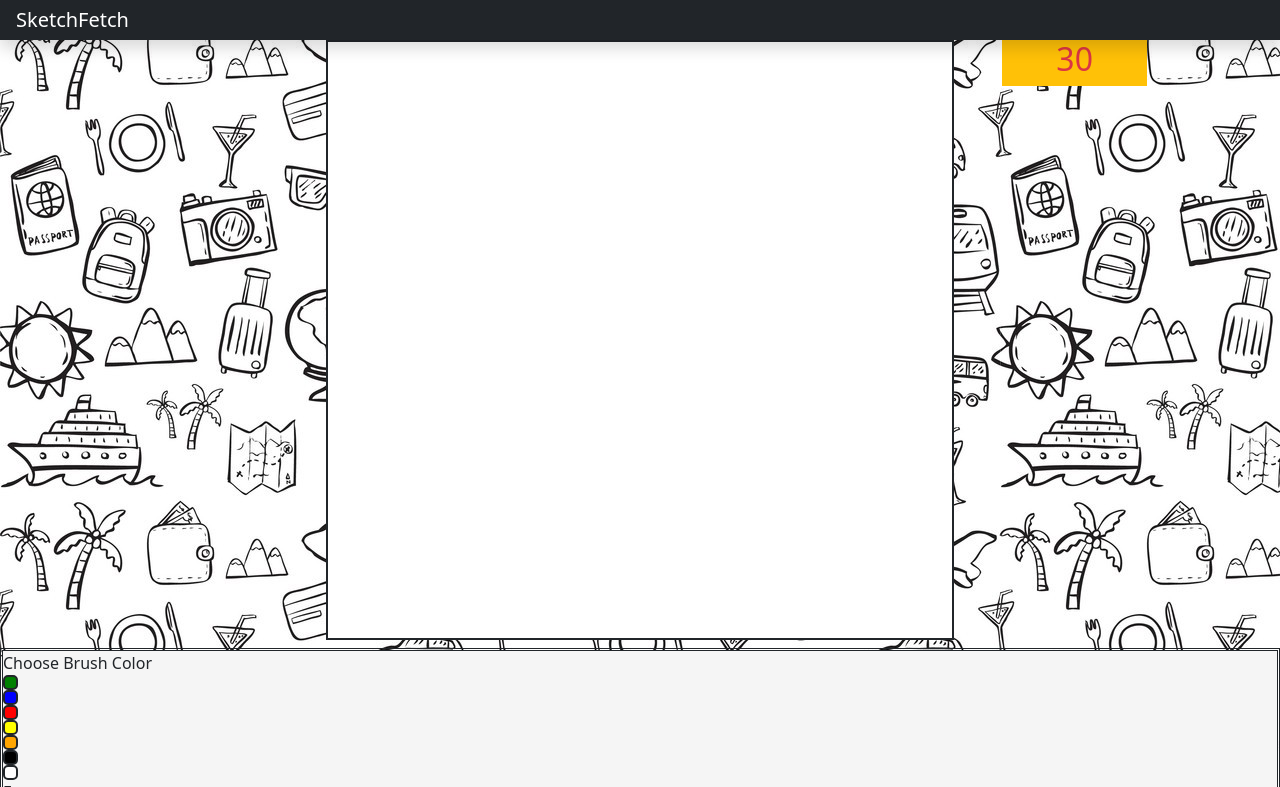
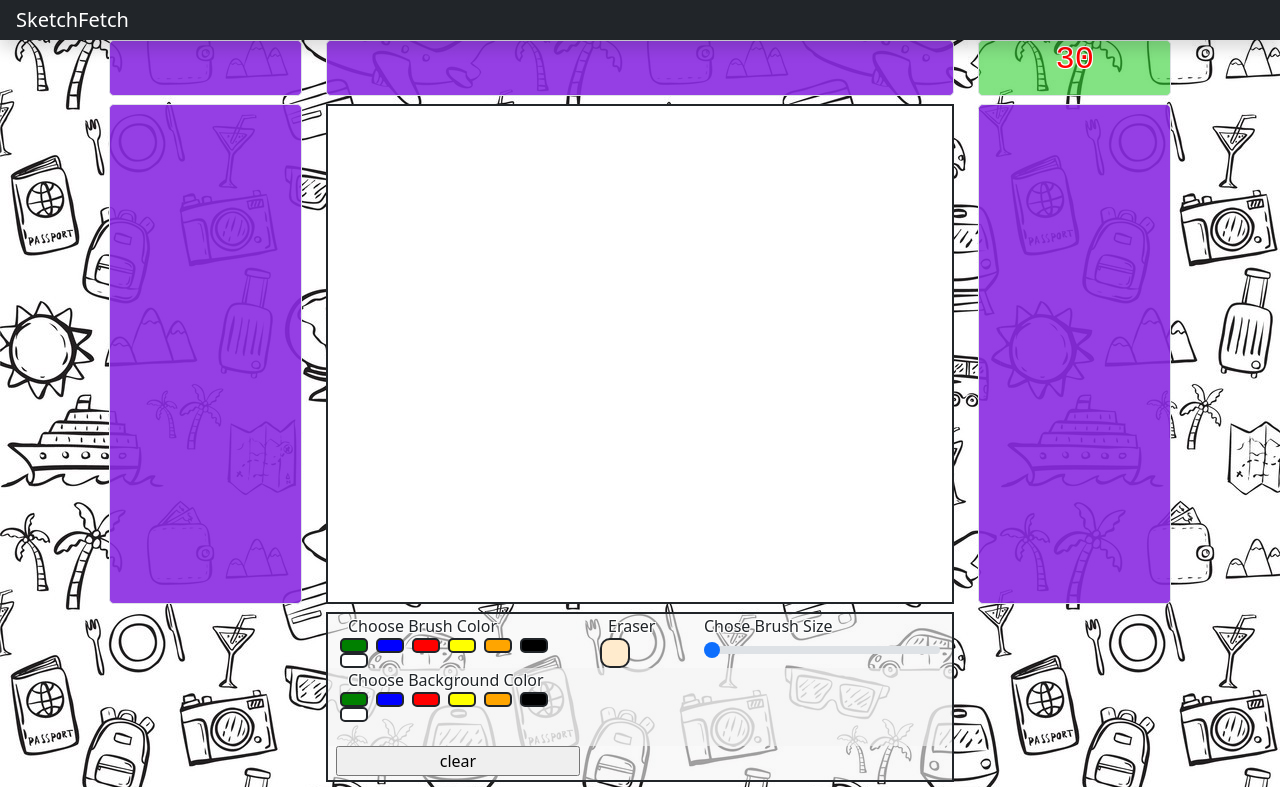
Before and after one commit to sebab2101/SketchFetch, a website: page public/index.html in a window 1280 px wide. Both pictures are taken after a click on the button "draw". Shown: the top 787 px of the page. Drawn offline with nearby package versions, Linux system fonts and the light colour scheme; no server answers.

Commit message:
better ui

```diff
--- a/public/default.css
+++ b/public/default.css
@@ -5,7 +5,7 @@
 
 #drawBox
 {
-    border-style:double;
+    border:2px solid;;
 }
 
 .colorSelectBox
@@ -24,10 +24,11 @@
     width:30px;
     height:30px;
     border:2px solid;
+    background-color: blanchedalmond;
 }
 
 #drawBrushBox, #drawBackgroundBox, #drawButtonBox{
-    background-color: whitesmoke;
+    background-color:rgba(245,245,245,0.6);
 }
 
 #green-brush,#green-bg
@@ -74,10 +75,30 @@ canvas {
     margin-right: auto;
     display: block;
     width: 100%;
-    height: 600px;
+    height: 500px;
 }
 
 body {
     background-image: url("images/back.jpg");
     background-repeat: repeat-xy;
 }
+
+#timerBox{
+    background-color:rgb(49, 209, 49,0.6);
+    font-family: monospace;
+    color:red;
+    border: 2px;
+    border-radius: 5;
+
+}
+
+.whiteBlack {
+	text-shadow: -1px -1px 0 #fff, 1px -1px 0 #fff, -1px 1px 0 #fff, 1px 1px 0 #fff;
+    /* background-color: rgba(255,255,255, 0.5); */
+}
+
+.roundBlock{
+    background-color:rgba(138, 43, 226,0.9);
+    height:100%;
+
+}
--- a/public/index.html
+++ b/public/index.html
@@ -14,16 +14,20 @@
         </header>
         <div class="row mb-2">
             <div class="col-md-1"></div>
-            <div class="col-md-2"></div>
-            <div class="col-md-6" id="canvas-wrap">
-                <div>
-                    <canvas  id="canvasArea"></canvas>
+            <div class="col-md-2">
+                <div id="RankingLabel" class = "mx-0 mb-2 border rounded-3 roundBlock">
+
                 </div>
             </div>
-            <div class ="col-md-2">
-                <div class = "row mb-2">
+            <div class="col-md-6">
+                <div id="guessProgressBar" class = "row mx-0 mb-2 border rounded-3 roundBlock">
+
+                </div>
+            </div>
+            <div class="col-md-2">
+                <div id="timerBox" class = "row mx-0 mb-2 border rounded-3 roundBlock">
                     <div class= "col-md-2"></div>
-                    <div class = "col-md-8 text-monospace text-danger bg-warning text-center" >
+                    <div class = "col-md-8 text-monospace text-center rounded whiteBlack" >
                         <h2 id = "timer">
 
                         </h2>
@@ -31,48 +35,89 @@
                 </div>
             </div>
         </div>
-        <div id = "drawBox">
+        <div class="row mb-2">
+            <div class="col-md-1"></div>
+            <div class="col-md-2">
+                <div id= "rankBox" class ="row mb-2 mx-0 border rounded-3 roundBlock">
+
+                </div>
+            </div>
+            <div class="col-md-6" id="canvas-wrap">
+                <div>
+                    <canvas  id="canvasArea"></canvas>
+                </div>
+            </div>
+            <div class ="col-md-2">
+                <div id= "chatBox" class ="row mb-2 mx-0 border rounded-3 roundBlock">
+
+                </div>
+            </div>
+        </div>
+        <div class = "row mb-2">
+            <div class="col-md-1"></div>
+            <div class="col-md-2"></div>
+            <div  class ="col-md-6">
+                <div id = "drawBox" class="px-0 py-0">
                     <div id = "drawBrushBox">
-                <div id = "brushColorSelect">
-                    <div>Choose Brush Color</div>
-                    <div id="green-brush" class="colorSelectBox"></div>
-                    <div id="blue-brush" class="colorSelectBox"></div>
-                    <div id="red-brush" class="colorSelectBox"></div>
-                    <div id="yellow-brush" class="colorSelectBox"></div>
-                    <div id="orange-brush" class="colorSelectBox"></div>
-                    <div id="black-brush" class="colorSelectBox"></div>
-                    <div id="white-brush" class="colorSelectBox"></div>
-                    <div>Eraser</div>
-                    <div id="eraser-brush" class="colorSelectBoxBig"></div>
+                        <div class="row mx-auto">
+                            <div class="col-md-5">
+                                <div  id="brushColorSelect"  class="row px-2">
+                                    <div  class="whiteBlack">Choose Brush Color</div>
+                                    <div id="green-brush" class="colorSelectBox mx-1"></div>
+                                    <div id="blue-brush" class="colorSelectBox mx-1"></div>
+                                    <div id="red-brush" class="colorSelectBox mx-1"></div>
+                                    <div id="yellow-brush" class="colorSelectBox mx-1"></div>
+                                    <div id="orange-brush" class="colorSelectBox mx-1"></div>
+                                    <div id="black-brush" class="colorSelectBox mx-1"></div>
+                                    <div id="white-brush" class="colorSelectBox mx-1"></div>
                                 </div>
+                        </div>
+                        <div class="col-md-2">
+                            <div class="row px-2">
+                                <div class="whiteBlack">Eraser</div>
+                                <div id="eraser-brush" class="colorSelectBoxBig mx-1"></div>
+                            </div>
+                        </div>
+                        <div class="col-md-5">
                             <div id = "brushSizeSelect">
-                    <label for="brushSizeRange" class="form-label">Chose Brush Size</label>
+                                <label for="brushSizeRange" class="form-label mb-0 whiteBlack">Chose Brush Size</label>
                                 <input type="range" class="form-range" min="2" max="14" value="2" step="1" id="brushSizeRange">
                             </div>
                         </div>
+                        </div>
                         <div id = "drawBackgroundBox">
-                <div id = "backgroundColorSelect">
-                    <div>Choose Background Color</div>
-                    <div id="green-bg" class="colorSelectBox"></div>
-                    <div id="blue-bg" class="colorSelectBox"></div>
-                    <div id="red-bg" class="colorSelectBox"></div>
-                    <div id="yellow-bg" class="colorSelectBox"></div>
-                    <div id="orange-bg" class="colorSelectBox"></div>
-                    <div id="black-bg" class="colorSelectBox"></div>
-                    <div id="white-bg" class="colorSelectBox"></div>
+                            <div class="row mx-auto">
+                                <div class="col-md-5">
+                                    <div id = "backgroundColorSelect" class="row px-2 pb-4">
+                                        <div class="whiteBlack">Choose Background Color</div>
+                                        <div id="green-bg" class="colorSelectBox mx-1"></div>
+                                        <div id="blue-bg" class="colorSelectBox mx-1"></div>
+                                        <div id="red-bg" class="colorSelectBox mx-1"></div>
+                                        <div id="yellow-bg" class="colorSelectBox mx-1"></div>
+                                        <div id="orange-bg" class="colorSelectBox mx-1"></div>
+                                        <div id="black-bg" class="colorSelectBox mx-1"></div>
+                                        <div id="white-bg" class="colorSelectBox mx-1"></div>
                                     </div>
                                 </div>
+                            </div>
+                        </div>
+                    </div>
+
                     <div id="drawButtonBox">
+                        <div id = "drawButtonSelect" class="row mx-auto">
+                            <div class="col-md-5">
+                                <div class="row px-2 pb-1">
                                 <input type="button" value="clear" id="clearCanvasButton" size="30">
                                 </div>
                             </div>
+                        </div>
+                    </div>
+                </div>
+            </div>
+        </div>
+        <container>
+            <div class="btn-group">
                 <input type="button" value="draw" id="toggleDrawButton" size="30" onclick="toggleDraw()">
-
-
-      <container>
-
-
-      <div class="btn-group">
 
                 <button id="startTimer" onclick="startTimer()">
                 Start
@@ -83,7 +128,6 @@
                 </button>
 
             </div>
-
         </container>
 
     </body>
--- a/public/scripts/canvasArea.js
+++ b/public/scripts/canvasArea.js
@@ -85,6 +85,11 @@ class canvasArea{
                 }, {signal:this.controller.signal});
             }
         }
+        this.drawBox.querySelector("#eraser-brush").addEventListener("click",()=>{
+            this.color("eraser-brush");
+        },{signal:this.controller.signal});
+
+
         for (var i = 0; i < bgBoxes.length; i++) {
             let temp =bgBoxes[i].id;
             if(temp!=""){
```
Lines whose indentation alone changed are shown as unchanged.
